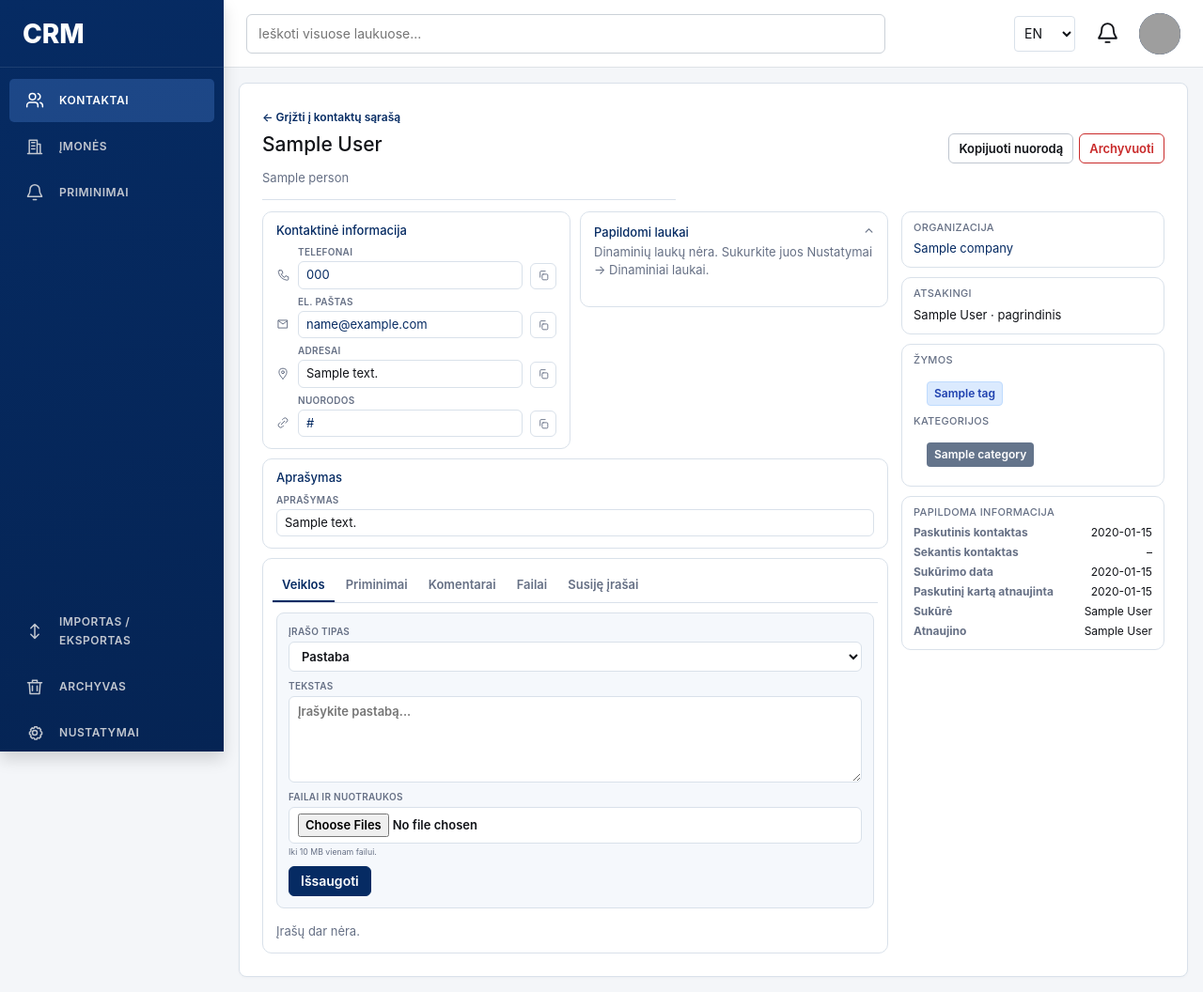
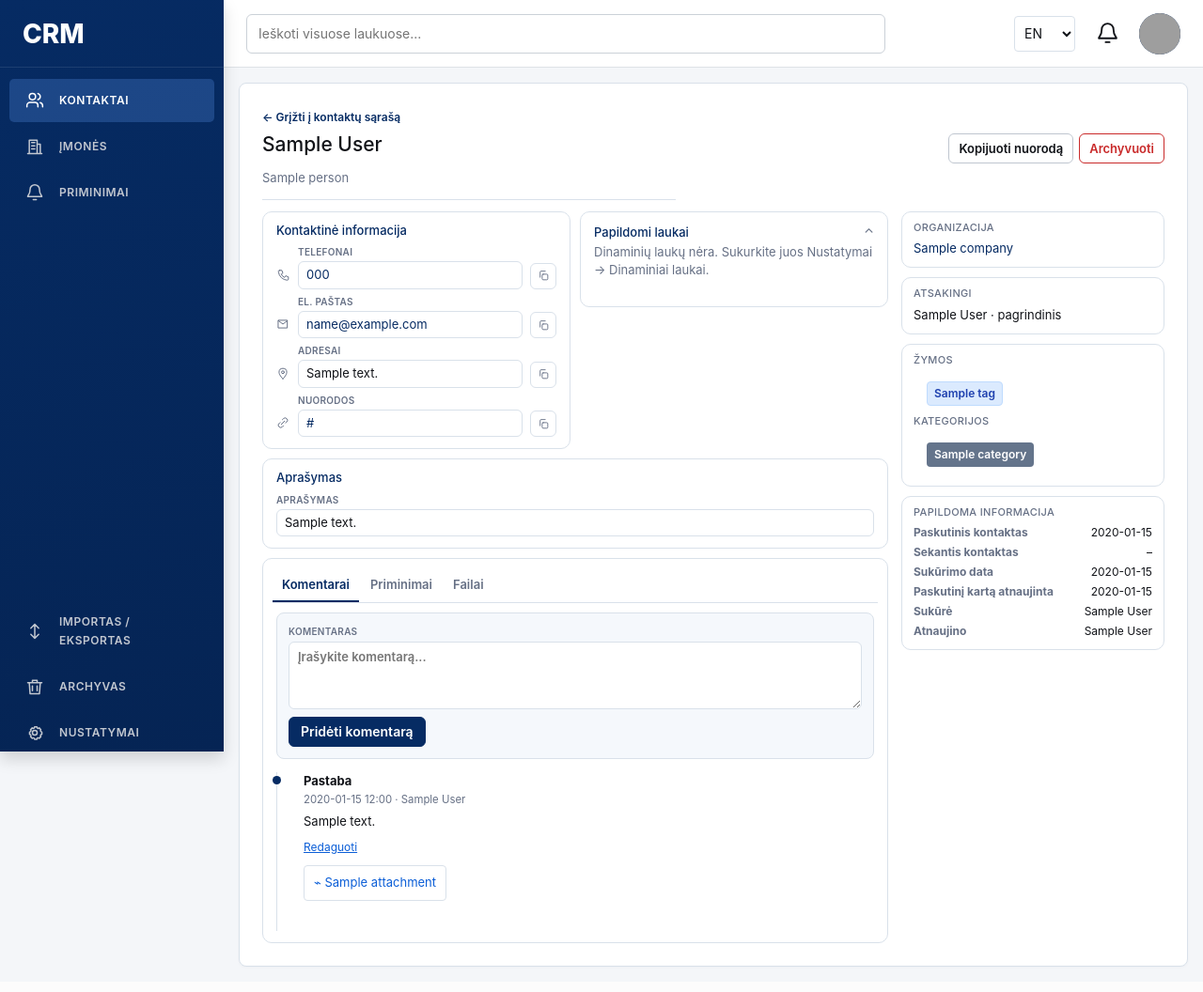
Before and after one commit to colldem/Colld3mCRM, a Django app: page /contacts/1/ in a window 1280 px wide. Shown: the whole page at 94% size. After the commit the page ends 1030 px from the top, so only its background shows below. Run offline with Django 5.2, Linux system fonts and the light colour scheme; a user stored in the database is signed in; tables that the repository leaves empty hold one stand-in row (values such as "Sample post"); data that the repository does not hold is empty; grey boxes are pictures that could not be loaded.

Commit message:
feat: card tabs -> Comments / Reminders / Files
Drops the "Activities" composer (with the type/text/files fields) and
the "Related records" tab. The card now has three tabs:
- Comments: a plain note box plus the full activity history
- Reminders: unchanged
- Files: every attachment, plus an upload form (file + optional note,
  stored as a note activity)

For a company, the linked people move to a "Contact people" block in the
right column. ActivityForm.text is now optional so a file-only upload
works; row-menu / quick-action anchors point at #tab-comments and
tabs.js opens the matching tab from the URL hash.

Bumps VERSION to 0.20.0.

Co-Authored-By: Claude Sonnet 5 <noreply@anthropic.com>

```diff
--- a/compose.yaml
+++ b/compose.yaml
@@ -50,7 +50,7 @@ services:
     restart: unless-stopped
     security_opt: ["no-new-privileges:true"]
   crm-web:
-    image: crm-web:0.19.0
+    image: crm-web:0.20.0
     build: .
     environment:
       DB_HOST: crm-db
--- a/contacts/forms.py
+++ b/contacts/forms.py
@@ -130,8 +130,12 @@ class ActivityForm(forms.ModelForm):
         labels = {"activity_type": tr("Įrašo tipas"), "text": tr("Tekstas")}
         widgets = {"text": forms.Textarea(attrs={"rows": 4, "placeholder": tr("Įrašykite pastabą...")})}
 
+    def __init__(self, *args, **kwargs):
+        super().__init__(*args, **kwargs)
+        self.fields["text"].required = False
+
     def clean_text(self):
-        return self.cleaned_data["text"].strip()
+        return (self.cleaned_data.get("text") or "").strip()
 
 
 class ReminderForm(forms.ModelForm):
--- a/contacts/views.py
+++ b/contacts/views.py
@@ -1057,30 +1057,24 @@ def contact_detail(request, pk):
     person = get_object_or_404(visible_people(request.user, Person.objects.select_related("owner", "created_by").prefetch_related("phones", "emails", "addresses", "web_links", "tags", "categories", "activities__created_by", "activities__attachments", "reminders", "company_links__company", "custom_values__field", "responsibles")), pk=pk, deleted_at__isnull=True)
     now = timezone.now()
     open_reminders = person.reminders.filter(completed_at__isnull=True, deleted_at__isnull=True)
-    activities = [a for a in person.activities.all() if a.deleted_at is None]
-    linked_companies = [link.company for link in person.company_links.all()]
-    coworkers = (Person.objects.filter(company_links__company__in=[c.pk for c in linked_companies], deleted_at__isnull=True)
-                 .exclude(pk=person.pk).distinct().order_by("last_name", "first_name")[:50]) if linked_companies else []
+    activities = sorted((a for a in person.activities.all() if a.deleted_at is None),
+                        key=lambda a: a.created_at, reverse=True)
     return render(request, "contacts/detail.html", {
         "person": person,
         "detail_fields": detail_fields(person),
         **grouped_detail_fields(person),
         "tags": Tag.objects.all(), "categories": Category.objects.all(),
-        "activity_form": ActivityForm(),
         "reminder_form": ReminderForm(),
-        "activity_token": uuid.uuid4().hex,
         "comment_token": uuid.uuid4().hex,
+        "file_token": uuid.uuid4().hex,
         "reminder_token": uuid.uuid4().hex,
         "active_reminders": open_reminders,
         "next_reminder": open_reminders.filter(due_at__gt=now).order_by("due_at").first(),
         "overdue_reminder_count": open_reminders.filter(due_at__lte=now).count(),
-        "log_entries": [a for a in activities if a.activity_type != Activity.NOTE],
-        "comment_entries": [a for a in activities if a.activity_type == Activity.NOTE],
+        "comment_entries": activities,
         "attachment_entries": [att for a in activities for att in a.attachments.all()],
-        "related_companies": linked_companies,
-        "related_people": list(coworkers),
         **_authorship_context(person, "person"),
-        **_last_activity_context(next((a for a in sorted(activities, key=lambda x: x.created_at, reverse=True)), None)),
+        **_last_activity_context(activities[0] if activities else None),
     })
 
 
@@ -1162,7 +1156,8 @@ def _report_rejected_attachments(request, rejected):
 def activity_create(request, pk):
     person = get_object_or_404(visible_people(request.user), pk=pk, deleted_at__isnull=True)
     form = ActivityForm(request.POST)
-    if form.is_valid():
+    has_files = bool(request.FILES.getlist("attachments"))
+    if form.is_valid() and (form.cleaned_data.get("text") or has_files):
         token = request.POST.get("submission_token", "")
         if token and person.activities.filter(submission_token=token).exists():
             return redirect(person)
@@ -1170,6 +1165,7 @@ def activity_create(request, pk):
         activity.person = person
         activity.created_by = request.user
         activity.submission_token = token or None
+        activity.text = activity.text or str(tr("Įkeltas failas"))
         activity.save()
         audit_log(AuditLog.CREATE, request=request, target=person,
                   field=str(tr("Veikla")) + ": " + str(activity.get_activity_type_display()), new=activity.text[:200])
@@ -1376,17 +1372,15 @@ def company_detail(request, pk):
         "company": company, "detail_fields": company_detail_fields(company),
         **grouped_detail_fields(company),
         "tags": Tag.objects.all(), "categories": Category.objects.all(),
-        "history": history, "activity_form": ActivityForm(), "activity_token": uuid.uuid4().hex,
+        "history": history,
         "comment_token": uuid.uuid4().hex,
+        "file_token": uuid.uuid4().hex,
         "active_reminders": linked_reminders.select_related("person").order_by("due_at"),
         "next_reminder": next_reminder,
         "next_reminder_person": next_reminder.person if next_reminder else None,
         "overdue_reminder_count": linked_reminders.filter(due_at__lte=now).count(),
-        "log_entries": [a for a in history if a.activity_type != Activity.NOTE],
-        "comment_entries": [a for a in history if a.activity_type == Activity.NOTE],
+        "comment_entries": history,
         "attachment_entries": [att for a in history for att in a.attachments.all()],
-        "related_people": [link.person for link in company.person_links.all()],
-        "related_companies": [],
         **_authorship_context(company, "company"),
         **_last_activity_context(history[0] if history else None),
     })
@@ -1411,7 +1405,8 @@ def company_activity_edit(request, company_pk, pk):
 def company_activity_create(request, pk):
     company = get_object_or_404(visible_companies(request.user), pk=pk, deleted_at__isnull=True)
     form = ActivityForm(request.POST)
-    if form.is_valid():
+    has_files = bool(request.FILES.getlist("attachments"))
+    if form.is_valid() and (form.cleaned_data.get("text") or has_files):
         token = request.POST.get("submission_token", "")
         if token and company.activities.filter(submission_token=token).exists():
             return redirect(company)
@@ -1419,6 +1414,7 @@ def company_activity_create(request, pk):
         activity.company = company
         activity.created_by = request.user
         activity.submission_token = token or None
+        activity.text = activity.text or str(tr("Įkeltas failas"))
         activity.save()
         audit_log(AuditLog.CREATE, request=request, target=company,
                   field=str(tr("Veikla")) + ": " + str(activity.get_activity_type_display()), new=activity.text[:200])
--- a/static/js/tabs.js
+++ b/static/js/tabs.js
@@ -14,6 +14,18 @@
     });
   };
   tabs.forEach(t => t.addEventListener('click', () => show(t.dataset.tab)));
+  // Deep links from the list row menu / quick actions.
+  const fromHash = () => {
+    const h = location.hash;
+    if (h === '#tab-comments' || h === '#composer') show('comments');
+    else if (h === '#tab-reminders' || h === '#reminder-add') {
+      show('reminders');
+      const add = document.getElementById('reminder-add');
+      if (add) add.open = true;
+    }
+  };
+  fromHash();
+  window.addEventListener('hashchange', fromHash);
   document.querySelectorAll('[data-open-tab]').forEach(el => el.addEventListener('click', event => {
     event.preventDefault();
     show(el.dataset.openTab);
--- a/templates/base.html
+++ b/templates/base.html
@@ -56,7 +56,7 @@
 <script src="{% static 'js/theme.js' %}" defer></script>
 <script src="{% static 'js/list-editing.js' %}?v=20260908b" defer></script>
 <script src="{% static 'js/detail-editing.js' %}?v=20260908c" defer></script>
-<script src="{% static 'js/tabs.js' %}?v=20260908b" defer></script>
+<script src="{% static 'js/tabs.js' %}?v=20260908c" defer></script>
 <script src="{% static 'js/reminders.js' %}" defer></script>
 <script src="{% static 'js/search.js' %}?v=20260908a" defer></script>
 </body>
--- a/templates/contacts/_detail_layout.html
+++ b/templates/contacts/_detail_layout.html
@@ -52,23 +52,20 @@
 
     <section class="detail-card detail-tabs" data-tabs>
       <div class="tab-strip" role="tablist">
-        <button type="button" role="tab" class="tab is-active" data-tab="log">{% translate 'Veiklos' %}</button>
+        <button type="button" role="tab" class="tab is-active" data-tab="comments" id="tab-comments">{% translate 'Komentarai' %}</button>
         <button type="button" role="tab" class="tab" data-tab="reminders" id="tab-reminders">{% translate 'Priminimai' %}</button>
-        <button type="button" role="tab" class="tab" data-tab="comments">{% translate 'Komentarai' %}</button>
         <button type="button" role="tab" class="tab" data-tab="files">{% translate 'Failai' %}</button>
-        <button type="button" role="tab" class="tab" data-tab="related">{% translate 'Susiję įrašai' %}</button>
       </div>
 
-      <div class="tab-panel is-active" data-panel="log">
-        <form id="composer" method="post" enctype="multipart/form-data" action="{{ activity_action }}" class="stack-form">{% csrf_token %}
-          <input type="hidden" name="submission_token" value="{{ activity_token }}">
-          <label>{% translate 'Įrašo tipas' %}{{ activity_form.activity_type }}</label>
-          <label>{% translate 'Tekstas' %}{{ activity_form.text }}</label>
-          <label>{% translate 'Failai ir nuotraukos' %}<input name="attachments" type="file" multiple accept=".jpg,.jpeg,.png,.webp,.gif,.pdf,.txt,.doc,.docx,.xls,.xlsx"><small>{% translate 'Iki 10 MB vienam failui.' %}</small></label>
-          <div><button class="btn primary" type="submit">{% translate 'Išsaugoti' %}</button></div>
+      <div class="tab-panel is-active" data-panel="comments">
+        <form method="post" action="{{ activity_action }}" class="stack-form">{% csrf_token %}
+          <input type="hidden" name="activity_type" value="note">
+          <input type="hidden" name="submission_token" value="{{ comment_token }}">
+          <label>{% translate 'Komentaras' %}<textarea name="text" rows="3" required placeholder="{% translate 'Įrašykite komentarą...' %}"></textarea></label>
+          <div><button class="btn primary" type="submit">{% translate 'Pridėti komentarą' %}</button></div>
         </form>
         <div class="timeline">
-          {% for activity in log_entries %}{% include "contacts/_activity_entry.html" %}{% empty %}<p class="muted">{% translate 'Įrašų dar nėra.' %}</p>{% endfor %}
+          {% for activity in comment_entries %}{% include "contacts/_activity_entry.html" %}{% empty %}<p class="muted">{% translate 'Komentarų dar nėra.' %}</p>{% endfor %}
         </div>
       </div>
 
@@ -88,28 +85,17 @@
         </div>
       </div>
 
-      <div class="tab-panel" data-panel="comments" hidden>
-        <form method="post" action="{{ activity_action }}" class="stack-form">{% csrf_token %}
+      <div class="tab-panel" data-panel="files" hidden>
+        <form method="post" enctype="multipart/form-data" action="{{ activity_action }}" class="stack-form">{% csrf_token %}
           <input type="hidden" name="activity_type" value="note">
-          <input type="hidden" name="submission_token" value="{{ comment_token }}">
-          <label>{% translate 'Komentaras' %}<textarea name="text" rows="3" required placeholder="{% translate 'Įrašykite komentarą...' %}"></textarea></label>
-          <div><button class="btn primary" type="submit">{% translate 'Pridėti komentarą' %}</button></div>
+          <input type="hidden" name="submission_token" value="{{ file_token }}">
+          <label>{% translate 'Failas' %}<input name="attachments" type="file" multiple required accept=".jpg,.jpeg,.png,.webp,.gif,.pdf,.txt,.doc,.docx,.xls,.xlsx"><small>{% translate 'Iki 10 MB vienam failui.' %}</small></label>
+          <label>{% translate 'Pastaba (nebūtina)' %}<input name="text" maxlength="200" placeholder="{% translate 'pvz. Pasirašyta sutartis' %}"></label>
+          <div><button class="btn primary" type="submit">{% translate 'Įkelti' %}</button></div>
         </form>
-        <div class="timeline">
-          {% for activity in comment_entries %}{% include "contacts/_activity_entry.html" %}{% empty %}<p class="muted">{% translate 'Komentarų dar nėra.' %}</p>{% endfor %}
-        </div>
-      </div>
-
-      <div class="tab-panel" data-panel="files" hidden>
         <ul class="file-list">
           {% for attachment in attachment_entries %}<li><a href="{% url 'contacts:attachment-download' attachment.pk %}">⌁ {{ attachment.original_name }}</a><small>{{ attachment.created_at|date:"Y-m-d H:i" }}</small></li>{% empty %}<li class="muted">{% translate 'Failų nėra.' %}</li>{% endfor %}
         </ul>
-      </div>
-
-      <div class="tab-panel" data-panel="related" hidden>
-        {% if related_companies %}<h3>{% translate 'Įmonės' %}</h3><ul class="related-list">{% for c in related_companies %}<li><a href="{{ c.get_absolute_url }}">{{ c.name }}</a></li>{% endfor %}</ul>{% endif %}
-        {% if related_people %}<h3>{% if is_company %}{% translate 'Kontaktiniai asmenys' %}{% else %}{% translate 'Kolegos' %}{% endif %}</h3><ul class="related-list">{% for p in related_people %}<li><a href="{{ p.get_absolute_url }}">{{ p }}</a>{% if p.job_title %} <small>{{ p.job_title }}</small>{% endif %}</li>{% endfor %}</ul>{% endif %}
-        {% if not related_companies and not related_people %}<p class="muted">{% translate 'Susijusių įrašų nėra.' %}</p>{% endif %}
       </div>
     </section>
   </div>
@@ -119,6 +105,15 @@
     <section class="aside-card">
       <h3>{% translate 'Organizacija' %}</h3>
       {% with item=companies_field %}{% include "contacts/detail_field.html" %}{% endwith %}
+    </section>
+    {% endif %}
+
+    {% if is_company %}
+    <section class="aside-card">
+      <h3>{% translate 'Kontaktiniai asmenys' %}</h3>
+      <ul class="related-list">
+        {% for link in company.person_links.all %}<li><a href="{{ link.person.get_absolute_url }}">{{ link.person }}</a>{% if link.role or link.person.job_title %} <small>{{ link.role|default:link.person.job_title }}</small>{% endif %}</li>{% empty %}<li class="muted">{% translate 'Susietų asmenų nėra.' %}</li>{% endfor %}
+      </ul>
     </section>
     {% endif %}
 
```
Also changed, not shown: templates/companies/list.html (+1 -1 lines), templates/contacts/list.html (+1 -1 lines), tests/test_contacts.py (+18 -21 lines), locale/en/LC_MESSAGES/django.po, 2 other files.
